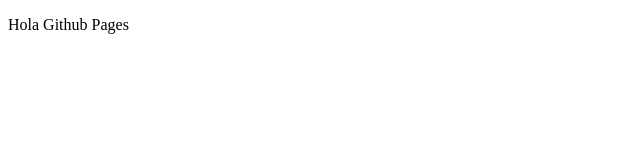
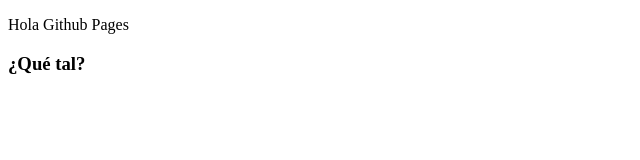
Before and after one commit to Franencabo/GitHub-Pages, a plain HTML site: page index.html in a window 1280 px wide. Shown: the whole page, without its empty margins (0-640 px from the left). Drawn offline with Linux system fonts and the light colour scheme.

Commit message:
Added ¿Qué tal?

```diff
--- a/index.html
+++ b/index.html
@@ -7,5 +7,6 @@
 </head>
 <body>
     <p>Hola Github Pages</p>
+    <h3>¿Qué tal?</h3>
 </body>
 </html>
```
